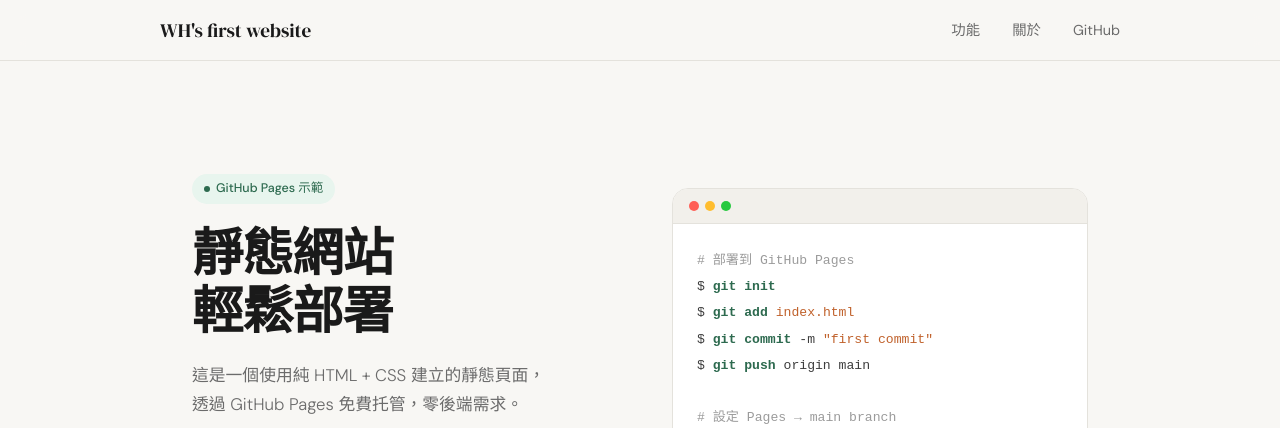
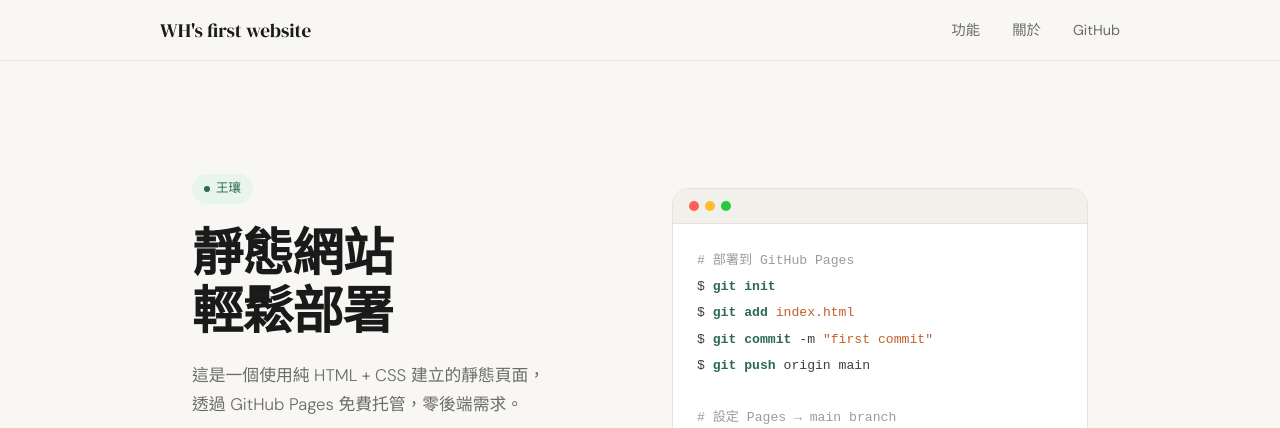
Before and after one commit to wa-hsiang/Project01, a plain HTML site: page index.html in a window 1280 px wide. Shown: the top 428 px of the page. Drawn offline with Linux system fonts and the light colour scheme.

```diff
--- a/index.html
+++ b/index.html
@@ -297,7 +297,7 @@
 
   <section class="hero">
     <div>
-      <div class="hero-badge">GitHub Pages 示範</div>
+      <div class="hero-badge">王瓖</div>
       <h1>靜態網站<br/>輕鬆部署</h1>
       <p>這是一個使用純 HTML + CSS 建立的靜態頁面，<br/>透過 GitHub Pages 免費托管，零後端需求。</p>
       <div class="btn-group">
```
